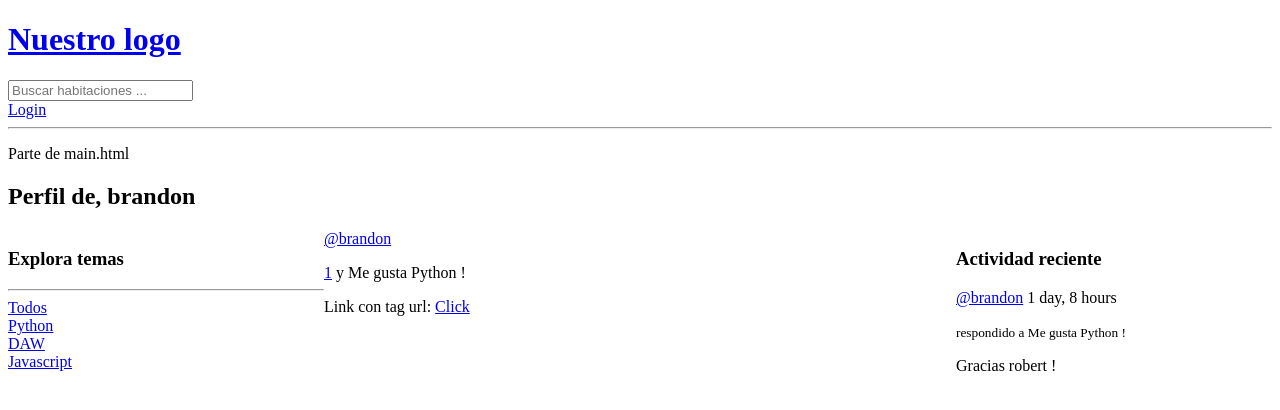
After one commit to rconnolly2/Compaltan, a Django app: page /perfil/2 in a window 1280 px wide. The commit adds this page. Shown: the top 410 px of the page. Run offline with Django 4.2, Linux system fonts and the light colour scheme; data comes from the database, SQL or seed files in the repository; both versions use the stored data as it was after the commit.

Commit message:
Aprendiendo Django

```diff
--- a/base/models.py
+++ b/base/models.py
@@ -16,7 +16,7 @@ class Habitacion(models.Model):
     tema = models.ForeignKey(Tema, on_delete=models.SET_NULL, null=True)
     nombre = models.CharField(max_length=200)
     descripcion = models.TextField(null=True, blank=True)
-    #participantes =
+    participantes = models.ManyToManyField(User, related_name="participantes", blank=True)
     updated = models.DateTimeField(auto_now=True)
     creado = models.DateTimeField(auto_now_add=True) #Este valor solo cambia cuando se INICIA UNA VEZ
 
--- a/base/urls.py
+++ b/base/urls.py
@@ -11,5 +11,7 @@ urlpatterns = [
     path("eliminar-room/<str:pk>", views.eliminarHabitacion, name="eliminar-room"),
     path("login-page/", views.loginPage, name="login-page"),
     path("logout-page/", views.logOut, name="logOut"),
-    path("registrar-usuario/", views.registrarUsuario, name="registrarUsuario")
+    path("registrar-usuario/", views.registrarUsuario, name="registrarUsuario"),
+    path("eliminar-mensaje/<str:pk>", views.eliminarMensaje, name="eliminar-mensaje"),
+    path("perfil/<str:pk>", views.PerfilUsuario, name="perfil-usuario"),
 ]
--- a/base/views.py
+++ b/base/views.py
@@ -77,22 +77,36 @@ def home(request):
     temas = Tema.objects.all()
     rooms = Habitacion.objects.filter(Q(tema__nombre__icontains=q) | Q(descripcion__icontains=q) | Q(nombre__icontains=q)) # Q te permite poner varios parametros
     numero_habitaciones = len(rooms)
+    mensajes_habitacion = Mensaje.objects.filter(Q(habitacion__nombre__icontains=q)).order_by("-created")
 
-    contexto = {"rooms": rooms, "temas": temas, "numero_habitaciones": numero_habitaciones, "request": request}
+    contexto = {"rooms": rooms, "temas": temas, "numero_habitaciones": numero_habitaciones, "request": request, "mensajes_habitacion": mensajes_habitacion}
     return render(request, "home.html", contexto)
 
 def room(request, pk):
     room = Habitacion.objects.get(id=pk)
     mensajes = room.mensaje_set.all().order_by("-created") #_set.all() coge todos los comentarios
+    participantes = room.participantes.all()
+
 
     if request.method == "POST":
         mensaje = Mensaje.objects.create(usuario=request.user, habitacion=room, body=request.POST.get("body"))
+        room.participantes.add(request.user)
         return redirect("room", pk=room.id) #Redirecciona con su pk
 
-    contexto = {"room": room, "mensajes": mensajes, "request": request}
+    contexto = {"room": room, "mensajes": mensajes, "request": request, "participantes": participantes}
 
     #return HttpResponse("Habitacion")
     return render(request, "room.html", contexto)
+
+
+def PerfilUsuario(request, pk):
+    usuario = User.objects.get(id=pk)
+    mensaje_habitacion = usuario.mensaje_set.all()
+    temas = Tema.objects.all()
+    habitaciones = usuario.habitacion_set.all() #Me da todas las propiedades de habitacion => del usuario
+
+    contexto = {"usuario": usuario, "rooms": habitaciones, "mensajes_habitacion": mensaje_habitacion, "temas": temas}
+    return render(request, "perfil.html", contexto)
 
 
 @login_required(login_url="login-page") # Decorador que restringe acceso y redirecciona a login
@@ -138,3 +152,19 @@ def eliminarHabitacion(request, pk):
         return redirect("home")
 
     return render(request, "eliminar.html", contexto)
+
+@login_required(login_url="login-page") # Decorador que restringe acceso y redirecciona a login
+def eliminarMensaje(request, pk):
+
+    mensaje = Mensaje.objects.get(id=pk)
+
+    if request.user != mensaje.usuario:
+        return HttpResponse("No estas permitido aqui !")
+
+
+    if request.method == "POST":
+        mensaje.delete()
+        return redirect("home")
+
+    contexto = {"obj": mensaje}
+    return render(request, "eliminar.html", contexto)
--- /dev/null
+++ b/templates/componente_actividad.html
@@ -0,0 +1,10 @@
+{% for mensaje in mensajes_habitacion %}
+    <h3>Actividad reciente</h3>
+    <p><a href="{% url 'perfil-usuario' mensaje.usuario.id %}">@{{mensaje.usuario}}</a>  {{mensaje.created|timesince}}</p>
+    <small>respondido a {{mensaje.habitacion}}</small>
+
+    <p>{{mensaje}}</p>
+    {% if request.user == mensaje.usuario %}
+    <a href="{% url 'eliminar-mensaje' mensaje.id %}">Eliminar</a>
+    {% endif %}
+{% endfor %}
--- /dev/null
+++ b/templates/componente_lista_habitaciones.html
@@ -0,0 +1,11 @@
+{% for room in rooms %}
+        {% if request.user == room.host %}
+        <a href="update-room/{{room.id}}">Editar</a><br>
+        <a href="eliminar-room/{{room.id}}">Eliminar</a><br>
+        {% endif %}
+        <a href="{% url 'perfil-usuario' room.host.id %}">@{{room.host.username}}</a>
+        <p><a href="/room/{{room.id}}">{{room.id}}</a> y {{room.nombre}}</p>
+        <p>Link con tag url: <a href="{% url 'room' room.id %}">Click</a></p>
+        <!--Aqui es donde no se va incluir el html de main.html-->
+
+    {% endfor %}
--- /dev/null
+++ b/templates/componente_tema.html
@@ -0,0 +1,8 @@
+<h3>Explora temas</h3>
+    <hr>
+    <a href="{% url 'home' %}">Todos</a><br>
+    {% for tema in temas %}
+
+        <a href=" ?q={{tema.nombre}}">{{tema}}</a><br>
+
+    {% endfor %}
--- /dev/null
+++ b/templates/perfil.html
@@ -0,0 +1,29 @@
+{% extends "main.html" %}
+
+{% block content %}
+
+<style>
+    .div-contenedor {
+        display: grid;
+        grid-template-columns: 1fr 2fr 1fr;
+    }
+</style>
+
+<h2>Perfil de, {{usuario.username}}</h2>
+
+
+<div class="div-contenedor">
+    <div class="tema">
+        {% include "componente_tema.html" %}
+    </div>
+
+    <div class="lista-habitaciones">
+        {% include "componente_lista_habitaciones.html" %}
+    </div>
+
+    <div>
+        {% include "componente_actividad.html" %}
+    </div>
+
+</div>
+{% endblock content %}
```
Also changed, not shown: templates/home.html (+6 -18 lines), templates/room.html (+9 -0 lines), base/migrations/0003_alter_habitacion_options_habitacion_participantes.py (added), db.sqlite3.
